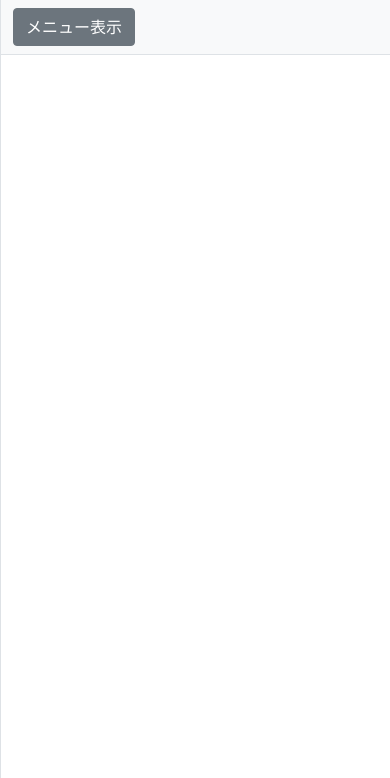
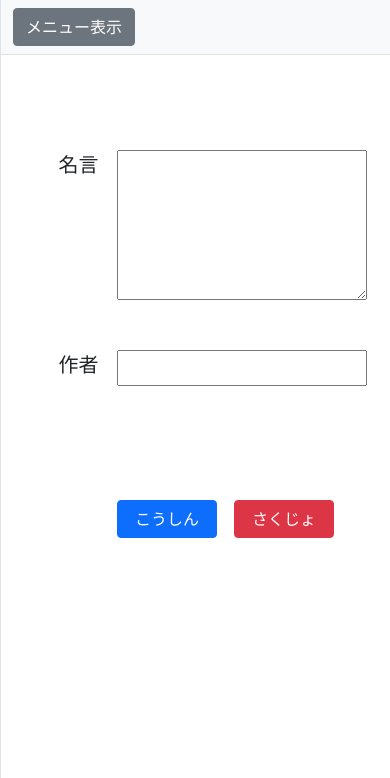
Before and after one commit to TakayukiYoshimitsu/MEIGEN, a Python web app: template src/templates/confirm.html in a window 390 px wide. Shown: the top 778 px of the page. Run offline with Jinja, Linux system fonts and the light colour scheme; the template is opened without the code that fills it, so the values that code supplies are empty; some libraries are stand-ins or nearby versions.

Commit message:
かくにん画面の実装

```diff
--- /dev/null
+++ b/src/static/css/confirm.css
@@ -0,0 +1,326 @@
+form{
+    position: absolute ;    /* 位置（基準） */
+    width: 100%    /* 横幅（基準） */
+}
+
+/* レスポンシブル 1400px */
+@media (min-width: 1400px) {
+    /* 名言 */
+    .meigen{
+        /* 文字 */
+        position: absolute ;    /* 文字位置（基準） */
+        top: 150px;    /* 文字位置（上からの高さ） */
+        left: 35%;    /* Box位置（中央） */
+        font-size: 20px;    /* 文字サイズ */
+        font-family: "游明朝 Demibold" ;   /* 文字フォント；游明朝 Demibold */
+        white-space: nowrap;  /* 機能；折り返さない */
+    }
+    .meigen_textarea{
+        /* Box */
+        position: absolute ;    /* Box位置（基準） */
+        top: 150px;    /* Box位置（上からの高さ） */
+        left: 45%;    /* Box位置（中央） */
+        font-size: 20px;    /* 文字サイズ */
+        font-family: "游明朝 Demibold" ;   /* 文字フォント；游明朝 Demibold */
+        white-space: pre-wrap;  /* 機能；改行する */
+        width:350px;    /* 横幅 */
+        height:150px;    /* 縦幅 */
+    }
+
+    /* 作者 */
+    .author{
+        /* 文字 */
+        position: absolute ;    /* 文字位置（基準） */
+        top: 350px;    /* 文字位置（上からの高さ） */
+        left: 35%;    /* Box位置（中央） */
+        font-size: 20px;    /* 文字サイズ */
+        font-family: "游明朝 Demibold" ;   /* 文字フォント；游明朝 Demibold */
+        white-space: nowrap;  /* 機能；折り返さない */
+    }
+    .input_author{
+        /* Box */
+        position: absolute ;    /* Box位置（基準） */
+        top: 350px;    /* Box位置（上からの高さ） */
+        left: 45%;    /* Box位置（中央） */
+        font-size: 20px;    /* 文字サイズ */
+        font-family: "游明朝 Demibold" ;   /* 文字フォント；游明朝 Demibold */
+        white-space: nowrap;  /* 機能；折り返さない */
+        width:300px;    /* 横幅 */
+    }
+
+    /* 更新ボタン */
+    .btn-primary{
+        /* Box */
+        position: absolute ;    /* Box位置（基準） */
+        top: 500px;    /* Box位置（上からの高さ） */
+        left: 45%;    /* Box位置（左） */
+        white-space: nowrap;  /* 機能；折り返さない */
+        width:120px;    /* 横幅 */
+    }
+
+    /* 削除ボタン */
+    .btn-danger{
+        /* Box */
+        position: absolute ;    /* Box位置（基準） */
+        top: 500px;    /* Box位置（上からの高さ） */
+        left: 57%;    /* Box位置（左） */
+        white-space: nowrap;  /* 機能；折り返さない */
+        width:120px;    /* 横幅 */
+    }
+}
+/* レスポンシブル 1400px */
+@media (max-width: 1400px) {
+    /* 名言 */
+    .meigen{
+        /* 文字 */
+        position: absolute ;    /* 文字位置（基準） */
+        top: 150px;    /* 文字位置（上からの高さ） */
+        left: 35%;    /* Box位置（中央） */
+        font-size: 20px;    /* 文字サイズ */
+        font-family: "游明朝 Demibold" ;   /* 文字フォント；游明朝 Demibold */
+        white-space: nowrap;  /* 機能；折り返さない */
+    }
+    .meigen_textarea{
+        /* Box */
+        position: absolute ;    /* Box位置（基準） */
+        top: 150px;    /* Box位置（上からの高さ） */
+        left: 45%;    /* Box位置（中央） */
+        font-size: 20px;    /* 文字サイズ */
+        font-family: "游明朝 Demibold" ;   /* 文字フォント；游明朝 Demibold */
+        white-space: pre-wrap;  /* 機能；改行する */
+        width:300px;    /* 横幅 */
+        height:150px;    /* 縦幅 */
+    }
+
+    /* 作者 */
+    .author{
+        /* 文字 */
+        position: absolute ;    /* 文字位置（基準） */
+        top: 350px;    /* 文字位置（上からの高さ） */
+        left: 35%;    /* Box位置（中央） */
+        font-size: 20px;    /* 文字サイズ */
+        font-family: "游明朝 Demibold" ;   /* 文字フォント；游明朝 Demibold */
+        white-space: nowrap;  /* 機能；折り返さない */
+    }
+    .input_author{
+        /* Box */
+        position: absolute ;    /* Box位置（基準） */
+        top: 350px;    /* Box位置（上からの高さ） */
+        left: 45%;    /* Box位置（中央） */
+        font-size: 20px;    /* 文字サイズ */
+        font-family: "游明朝 Demibold" ;   /* 文字フォント；游明朝 Demibold */
+        white-space: nowrap;  /* 機能；折り返さない */
+    }
+
+    /* 更新ボタン */
+    .btn-primary{
+        /* Box */
+        position: absolute ;    /* Box位置（基準） */
+        top: 500px;    /* Box位置（上からの高さ） */
+        left: 45%;    /* Box位置（左） */
+        white-space: nowrap;  /* 機能；折り返さない */
+        width:120px;    /* 横幅 */
+    }
+
+    /* 削除ボタン */
+    .btn-danger{
+        /* Box */
+        position: absolute ;    /* Box位置（基準） */
+        top: 500px;    /* Box位置（上からの高さ） */
+        left: 60%;    /* Box位置（左） */
+        white-space: nowrap;  /* 機能；折り返さない */
+        width:120px;    /* 横幅 */
+    }
+}
+/* レスポンシブル 992px */
+@media (max-width: 992px) {
+    /* 名言 */
+    .meigen{
+        /* 文字 */
+        position: absolute ;    /* 文字位置（基準） */
+        top: 150px;    /* 文字位置（上からの高さ） */
+        left: 25%;    /* Box位置（中央） */
+        font-size: 20px;    /* 文字サイズ */
+        font-family: "游明朝 Demibold" ;   /* 文字フォント；游明朝 Demibold */
+        white-space: nowrap;  /* 機能；折り返さない */
+    }
+    .meigen_textarea{
+        /* Box */
+        position: absolute ;    /* Box位置（基準） */
+        top: 150px;    /* Box位置（上からの高さ） */
+        left: 40%;    /* Box位置（中央） */
+        font-size: 20px;    /* 文字サイズ */
+        font-family: "游明朝 Demibold" ;   /* 文字フォント；游明朝 Demibold */
+        white-space: pre-wrap;  /* 機能；改行する */
+        width:300px;    /* 横幅 */
+        height:150px;    /* 縦幅 */
+    }
+
+    /* 作者 */
+    .author{
+        /* 文字 */
+        position: absolute ;    /* 文字位置（基準） */
+        top: 350px;    /* 文字位置（上からの高さ） */
+        left: 25%;    /* Box位置（中央） */
+        font-size: 20px;    /* 文字サイズ */
+        font-family: "游明朝 Demibold" ;   /* 文字フォント；游明朝 Demibold */
+        white-space: nowrap;  /* 機能；折り返さない */
+    }
+    .input_author{
+        /* Box */
+        position: absolute ;    /* Box位置（基準） */
+        top: 350px;    /* Box位置（上からの高さ） */
+        left: 40%;    /* Box位置（中央） */
+        font-size: 20px;    /* 文字サイズ */
+        font-family: "游明朝 Demibold" ;   /* 文字フォント；游明朝 Demibold */
+        white-space: nowrap;  /* 機能；折り返さない */
+    }
+
+    /* 更新ボタン */
+    .btn-primary{
+        /* Box */
+        position: absolute ;    /* Box位置（基準） */
+        top: 500px;    /* Box位置（上からの高さ） */
+        left: 40%;    /* Box位置（左） */
+        white-space: nowrap;  /* 機能；折り返さない */
+        width:120px;    /* 横幅 */
+    }
+
+    /* 削除ボタン */
+    .btn-danger{
+        /* Box */
+        position: absolute ;    /* Box位置（基準） */
+        top: 500px;    /* Box位置（上からの高さ） */
+        left: 60%;    /* Box位置（左） */
+        white-space: nowrap;  /* 機能；折り返さない */
+        width:120px;    /* 横幅 */
+    }
+}
+/* レスポンシブル 768px */
+@media (max-width: 768px) {
+    /* 名言 */
+    .meigen{
+        /* 文字 */
+        position: absolute ;    /* 文字位置（基準） */
+        top: 150px;    /* 文字位置（上からの高さ） */
+        left: 15%;    /* Box位置（中央） */
+        font-size: 20px;    /* 文字サイズ */
+        font-family: "游明朝 Demibold" ;   /* 文字フォント；游明朝 Demibold */
+        white-space: nowrap;  /* 機能；折り返さない */
+    }
+    .meigen_textarea{
+        /* Box */
+        position: absolute ;    /* Box位置（基準） */
+        top: 150px;    /* Box位置（上からの高さ） */
+        left: 30%;    /* Box位置（中央） */
+        font-size: 20px;    /* 文字サイズ */
+        font-family: "游明朝 Demibold" ;   /* 文字フォント；游明朝 Demibold */
+        white-space: pre-wrap;  /* 機能；改行する */
+        width:300px;    /* 横幅 */
+        height:150px;    /* 縦幅 */
+    }
+
+    /* 作者 */
+    .author{
+        /* 文字 */
+        position: absolute ;    /* 文字位置（基準） */
+        top: 350px;    /* 文字位置（上からの高さ） */
+        left: 15%;    /* Box位置（中央） */
+        font-size: 20px;    /* 文字サイズ */
+        font-family: "游明朝 Demibold" ;   /* 文字フォント；游明朝 Demibold */
+        white-space: nowrap;  /* 機能；折り返さない */
+    }
+    .input_author{
+        /* Box */
+        position: absolute ;    /* Box位置（基準） */
+        top: 350px;    /* Box位置（上からの高さ） */
+        left: 30%;    /* Box位置（中央） */
+        font-size: 20px;    /* 文字サイズ */
+        font-family: "游明朝 Demibold" ;   /* 文字フォント；游明朝 Demibold */
+        white-space: nowrap;  /* 機能；折り返さない */
+    }
+
+    /* 更新ボタン */
+    .btn-primary{
+        /* Box */
+        position: absolute ;    /* Box位置（基準） */
+        top: 500px;    /* Box位置（上からの高さ） */
+        left: 30%;    /* Box位置（左） */
+        white-space: nowrap;  /* 機能；折り返さない */
+        width:120px;    /* 横幅 */
+    }
+
+    /* 削除ボタン */
+    .btn-danger{
+        /* Box */
+        position: absolute ;    /* Box位置（基準） */
+        top: 500px;    /* Box位置（上からの高さ） */
+        left: 55%;    /* Box位置（左） */
+        white-space: nowrap;  /* 機能；折り返さない */
+        width:120px;    /* 横幅 */
+    }
+}
+/* レスポンシブル 575px */
+@media (max-width: 576px) {
+    /* 名言 */
+    .meigen{
+        /* 文字 */
+        position: absolute ;    /* 文字位置（基準） */
+        top: 150px;    /* 文字位置（上からの高さ） */
+        left: 15%;    /* Box位置（中央） */
+        font-size: 20px;    /* 文字サイズ */
+        font-family: "游明朝 Demibold" ;   /* 文字フォント；游明朝 Demibold */
+        white-space: nowrap;  /* 機能；折り返さない */
+    }
+    .meigen_textarea{
+        /* Box */
+        position: absolute ;    /* Box位置（基準） */
+        top: 150px;    /* Box位置（上からの高さ） */
+        left: 30%;    /* Box位置（中央） */
+        font-size: 20px;    /* 文字サイズ */
+        font-family: "游明朝 Demibold" ;   /* 文字フォント；游明朝 Demibold */
+        white-space: pre-wrap;  /* 機能；改行する */
+        width:250px;    /* 横幅 */
+        height:150px;    /* 縦幅 */
+    }
+
+    /* 作者 */
+    .author{
+        /* 文字 */
+        position: absolute ;    /* 文字位置（基準） */
+        top: 350px;    /* 文字位置（上からの高さ） */
+        left: 15%;    /* Box位置（中央） */
+        font-size: 20px;    /* 文字サイズ */
+        font-family: "游明朝 Demibold" ;   /* 文字フォント；游明朝 Demibold */
+        white-space: nowrap;  /* 機能；折り返さない */
+    }
+    .input_author{
+        /* Box */
+        position: absolute ;    /* Box位置（基準） */
+        top: 350px;    /* Box位置（上からの高さ） */
+        left: 30%;    /* Box位置（中央） */
+        font-size: 20px;    /* 文字サイズ */
+        font-family: "游明朝 Demibold" ;   /* 文字フォント；游明朝 Demibold */
+        width:250px;    /* 横幅 */
+    }
+
+    /* 更新ボタン */
+    .btn-primary{
+        /* Box */
+        position: absolute ;    /* Box位置（基準） */
+        top: 500px;    /* Box位置（上からの高さ） */
+        left: 30%;    /* Box位置（左） */
+        white-space: nowrap;  /* 機能；折り返さない */
+        width:100px;    /* 横幅 */
+    }
+
+    /* 削除ボタン */
+    .btn-danger{
+        /* Box */
+        position: absolute ;    /* Box位置（基準） */
+        top: 500px;    /* Box位置（上からの高さ） */
+        left: 60%;    /* Box位置（左） */
+        white-space: nowrap;  /* 機能；折り返さない */
+        width:100px;    /* 横幅 */
+    }
+}
--- a/src/templates/confirm.html
+++ b/src/templates/confirm.html
@@ -4,9 +4,11 @@
     <meta charset="UTF-8">
     <title>かくにん画面</title>
     <!-- Favicon-->
-    <link rel="icon" type="image/x-icon" href="assets/favicon.ico"/>
+    <link rel="icon" type="image/x-icon" href="../bootstrap/assets/favicon.ico"/>
     <!-- Core theme CSS (includes Bootstrap)-->
     <link href="../bootstrap/css/style.css" rel="stylesheet"/>
+    <!-- CSS -->
+    <link href="../static/css/confirm.css" rel="stylesheet"/>
 </head>
 <body>
 <div class="d-flex" id="wrapper">
@@ -31,10 +33,27 @@
         </nav>
     </div>
     <!-- ページ内容-->
+    <form>
+        <ul>
+            <p class="meigen">名言</p>
+            <textarea class="meigen_textarea" id="meigen"></textarea>
+        </ul>
+        <ul>
+            <p class="author">作者</p>
+            <input class="input_author" type="text" id="author" required minlength="0">
+        </ul>
+        <ul>
+            <button type="button" class="btn btn-primary">こうしん</button>
+            <button type="button" class="btn btn-danger">さくじょ</button>
+        </ul>
+    </form>
+</div>
 </div>
 <!-- Bootstrap core JS-->
 <script src="https://cdn.jsdelivr.net/npm/bootstrap@5.1.1/dist/js/bootstrap.bundle.min.js"></script>
 <!-- Core theme JS-->
 <script src="../bootstrap/js/script.js"></script>
+<!-- JavaScript -->
+<script src="../static/js/confirm.js"></script>
 </body>
 </html>
```
